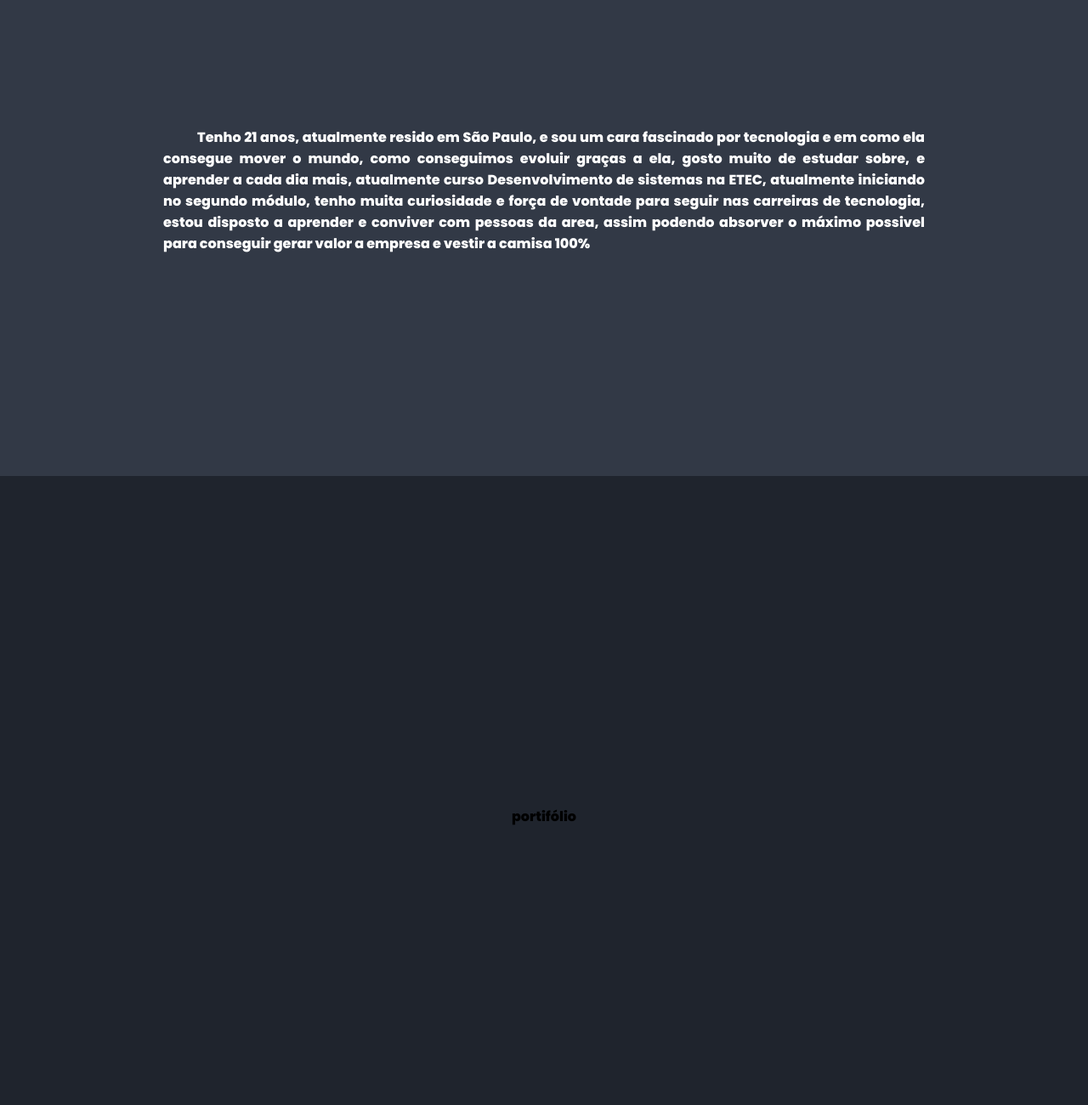
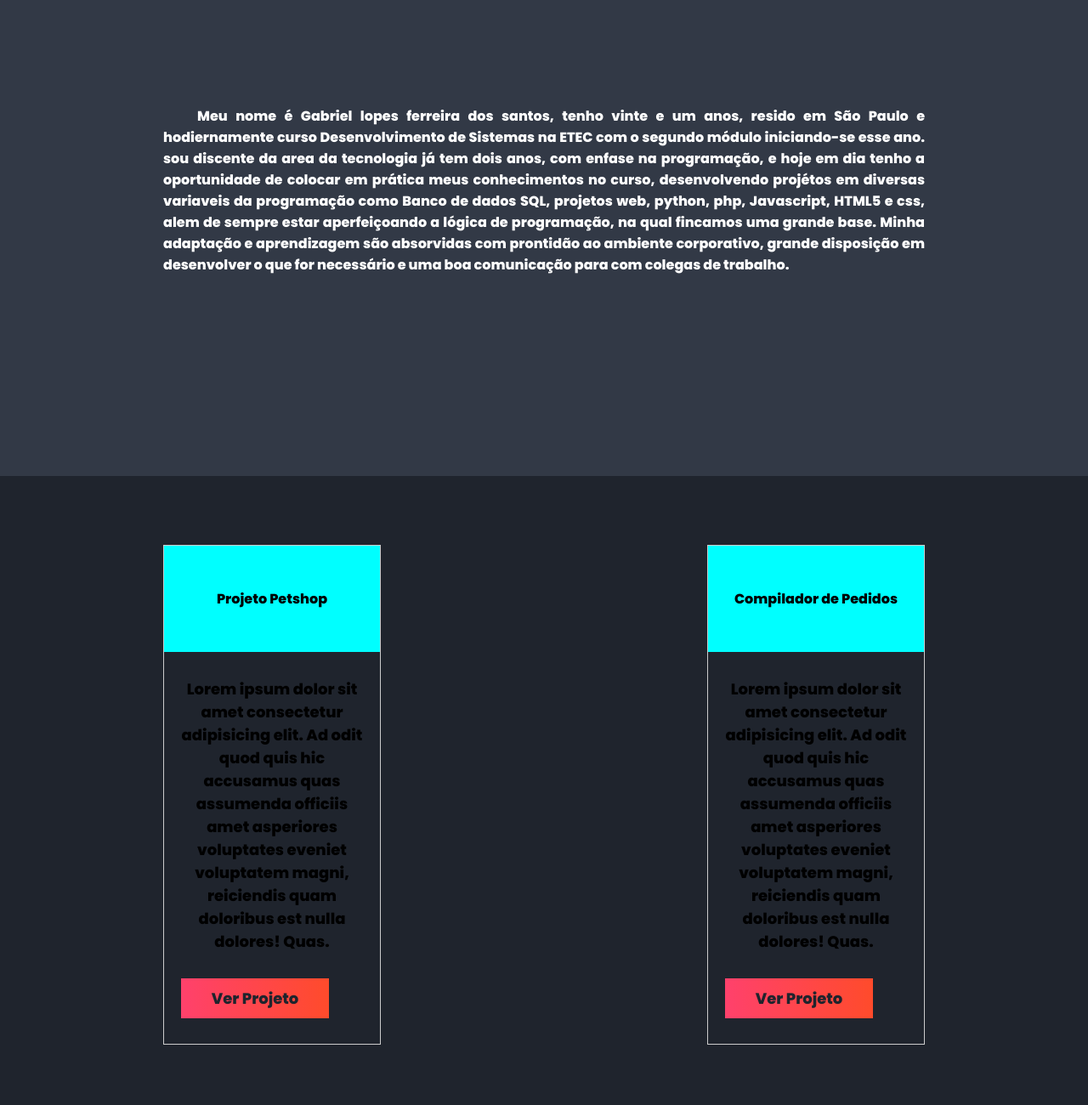
Before and after one commit to gabriellopes754/Portif-lio, a plain HTML site: page index.html in a window 1280 px wide. Shown: the part 1040-2340 px from the top of the page at 85% size. Drawn offline with Linux system fonts and the light colour scheme; files that its build step writes are made by us from their sources; a script that the page names is missing; files whose address does not match are found by name.

Commit message:
correção sobre e inicio da abas portifólio

```diff
--- a/css/style.css
+++ b/css/style.css
@@ -158,3 +158,50 @@ h3{
 .div4{
     margin-top: 150px;
 }
+
+.heading{
+    text-align: center;
+    font-size: 30px;
+    margin-bottom: 50px;
+}
+
+.row{
+    display: flex;
+    justify-content: space-around;
+    flex-direction: row;
+    flex-flow: wrap;
+}
+
+.card{
+    width: 20%;
+    background-color: #1f242d;
+    border: 1px solid #ccc;
+    margin-bottom: 50px;
+    transition: 0.3s;
+}
+
+.card-header{
+    text-align: center;
+    padding: 50px 10px;
+    background: aqua;
+}
+
+.card-body{
+    padding: 1.875rem 1.25rem;
+    text-align: center;
+    font-size: 18px;
+}
+
+.card-body .btn{
+    display: block;
+    color: #1f242d;
+    text-align: center;
+    background: linear-gradient(to right, #ff416c, #ff4b2b);
+    margin-top: 30px;
+    text-decoration: none;
+    padding: 10px 15px;
+}
+
+.card:hover{
+    transform: scale(1.05);
+    box-shadow: 0 0 40px -10px rgba(0, 0, 0, 0.25);
--- a/index.html
+++ b/index.html
@@ -20,7 +20,7 @@
 
     <section id="Inicio">
 
-        <div class="container">
+        <div>
             <div class="imagen">
                 <a href="https://www.dicionariodenomesproprios.com.br/lopes/">   <img src="../portifólio/img/Remove-bg.ai_1705096814124.png"> </a>
             </div>
@@ -51,15 +51,33 @@
         </div>
         <div class="texto">
             <P>
-                Tenho 21 anos, atualmente resido em São Paulo, e sou um cara fascinado por tecnologia e em como ela consegue mover o mundo,
-                 como conseguimos evoluir graças a ela, gosto muito de estudar sobre, e aprender a cada dia mais,
-                  atualmente curso Desenvolvimento de sistemas na ETEC, atualmente iniciando no segundo módulo, tenho muita curiosidade e força de vontade para seguir nas carreiras de tecnologia,
-                  estou disposto a aprender e conviver com pessoas da area,
-                  assim podendo absorver o máximo possivel para conseguir gerar valor a empresa e vestir a camisa 100%
+            Meu nome é Gabriel lopes ferreira dos santos, tenho vinte e um anos, resido em São Paulo e hodiernamente curso Desenvolvimento de Sistemas na ETEC com o segundo módulo iniciando-se esse ano. sou discente da area da tecnologia já tem dois anos,
+            com enfase na programação, e hoje em dia tenho a oportunidade de colocar em prática meus conhecimentos no curso, desenvolvendo projétos em diversas variaveis da
+            programação como Banco de dados SQL, projetos web, python, php, Javascript, HTML5 e css, alem de sempre estar aperfeiçoando a lógica de programação, na qual fincamos uma grande base.
+            Minha adaptação e aprendizagem são absorvidas com prontidão ao ambiente corporativo, grande disposição em desenvolver o que for necessário e uma boa comunicação para com colegas de trabalho.
             </P>
         </div>
     </section>
-    <section id="portifólio">portifólio</section>
+    <section id="portifólio"> <div class="row">
+        <div class="card">
+            <div class="card-header">
+                <h4>Projeto Petshop</h4>
+            </div>
+            <div class="card-body">
+                <p>Lorem ipsum dolor sit amet consectetur adipisicing elit. Ad odit quod quis hic accusamus quas assumenda officiis amet asperiores voluptates eveniet voluptatem magni, reiciendis quam doloribus est nulla dolores! Quas.</p>
+                <a href="https://gabriellopes754.github.io/PWI-PET/" class="btn">Ver Projeto</a>
+            </div>
+        </div>
+        <div class="card">
+            <div class="card-header">
+                <h4>Compilador de Pedidos</h4>
+            </div>
+            <div class="card-body">
+                <p>Lorem ipsum dolor sit amet consectetur adipisicing elit. Ad odit quod quis hic accusamus quas assumenda officiis amet asperiores voluptates eveniet voluptatem magni, reiciendis quam doloribus est nulla dolores! Quas.</p>
+                <a href="#" class="btn">Ver Projeto</a>
+            </div>
+        </div>
+    </section>
     <section id="contato">contato</section>
 
 
```
